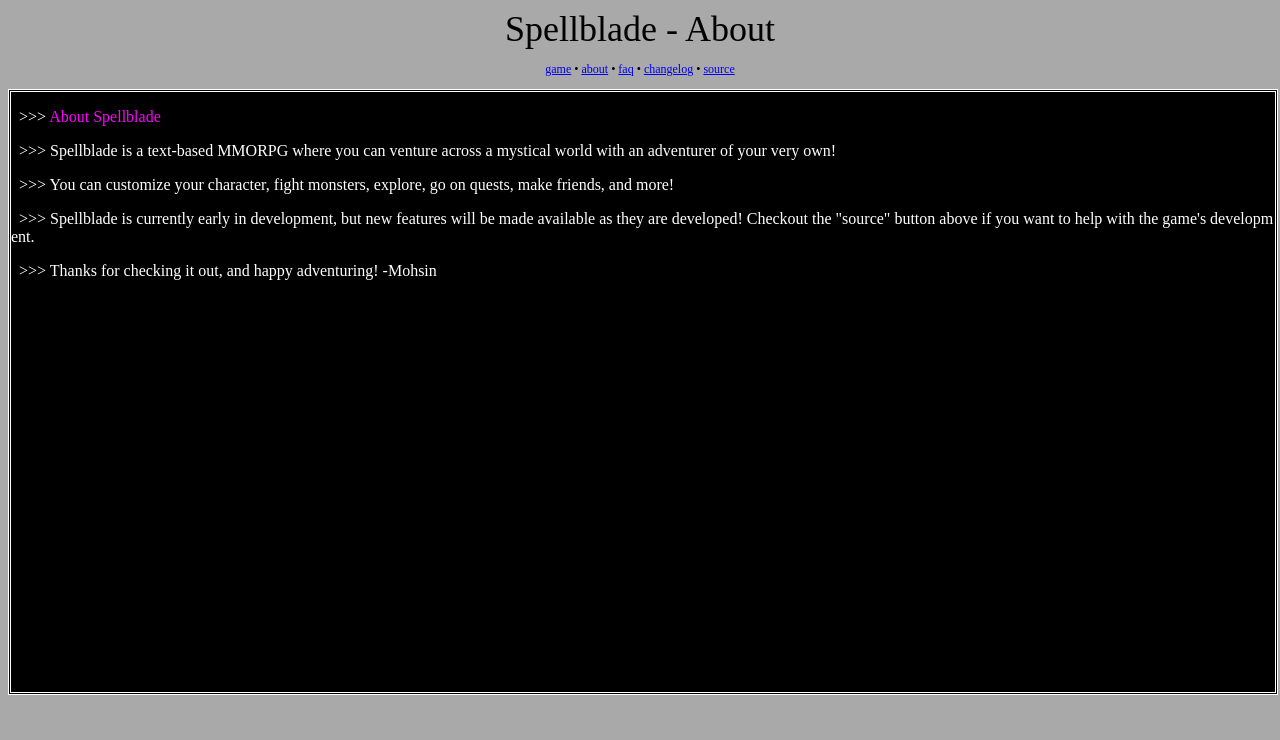
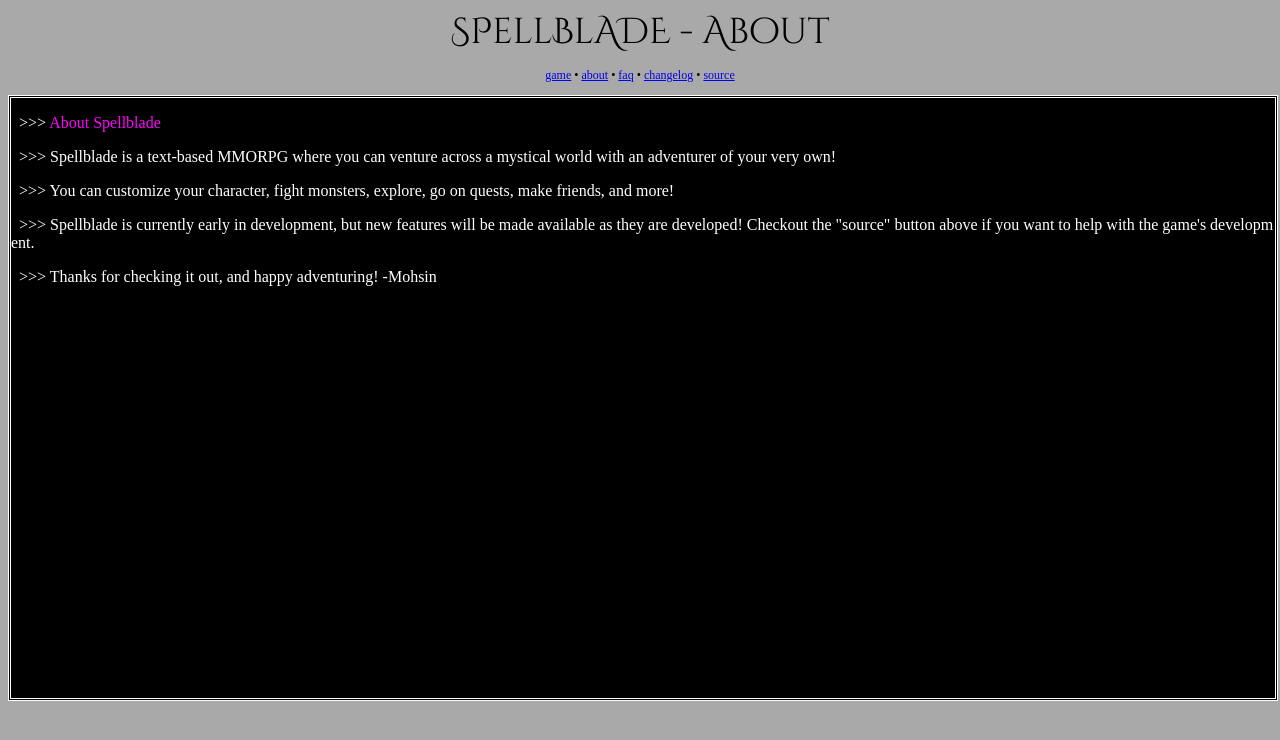
Before and after one commit to mohsr/spellblade, a plain HTML site: page client/about.html in a window 1280 px wide. Drawn offline with Linux system fonts and the light colour scheme.

Commit message:
changed title/logo to fancy font

```diff
--- a/client/about.html
+++ b/client/about.html
@@ -4,9 +4,10 @@
         <title>Spellblade | About</title>
         <meta charset="utf-8" />
         <link rel="stylesheet" href="style.css" />
+        <link href="https://fonts.googleapis.com/css?family=Cinzel+Decorative" rel="stylesheet">
     </head>
     <body>
-        <div id="title">Spellblade - About</div>
+        <div id="title">SPellBlADE - About</div>
         <div id="links">
             <p><a href="/">game</a> •
                <a href="/about">about</a> •
--- a/client/style.css
+++ b/client/style.css
@@ -3,6 +3,7 @@ body {
 }
 
 #title {
+    font-family: 'Cinzel Decorative', cursive;
     text-align: center;
     font-size: 36px;
     text-decoration: none;
```
Also changed, not shown: client/changelog.html (+2 -1 lines), client/faq.html (+2 -1 lines), client/index.html (+2 -1 lines).
